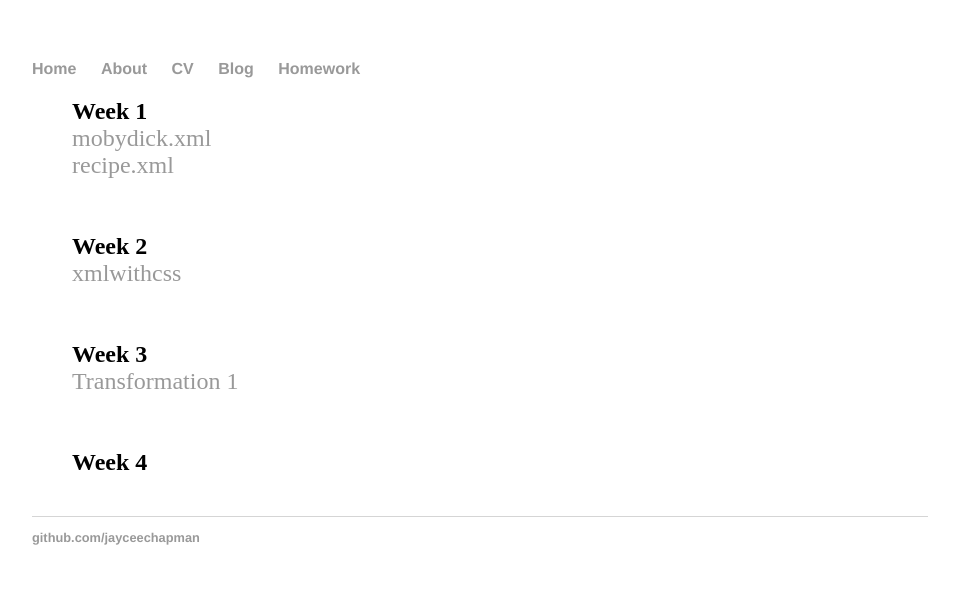
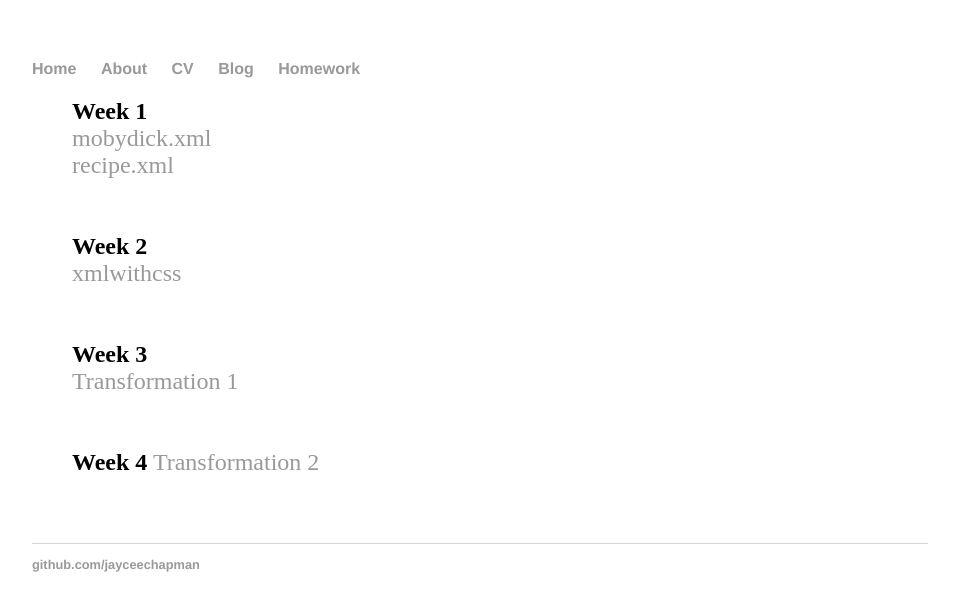
Before and after one commit to jayceechapman/jayceechapman.github.io, a Jekyll site: the page built from homework/index.html, in a window 1280 px wide. Shown: the top 611 px of the page, without its empty margins (160-1119 px from the left). Built offline with Jekyll 4.4.1, drawn with Linux system fonts in a browser that asks for light colours.

Commit message:
Update index.html

```diff
--- a/homework/index.html
+++ b/homework/index.html
@@ -12,4 +12,5 @@ title: "Homework page"
 <b>Week 3</b>
 <li><a href="homework3.html">Transformation 1</a></li><br></br>
 <b>Week 4</b>
+<a href="homework4">Transformation 2</a></li><br></br>
 	</ul>
```
